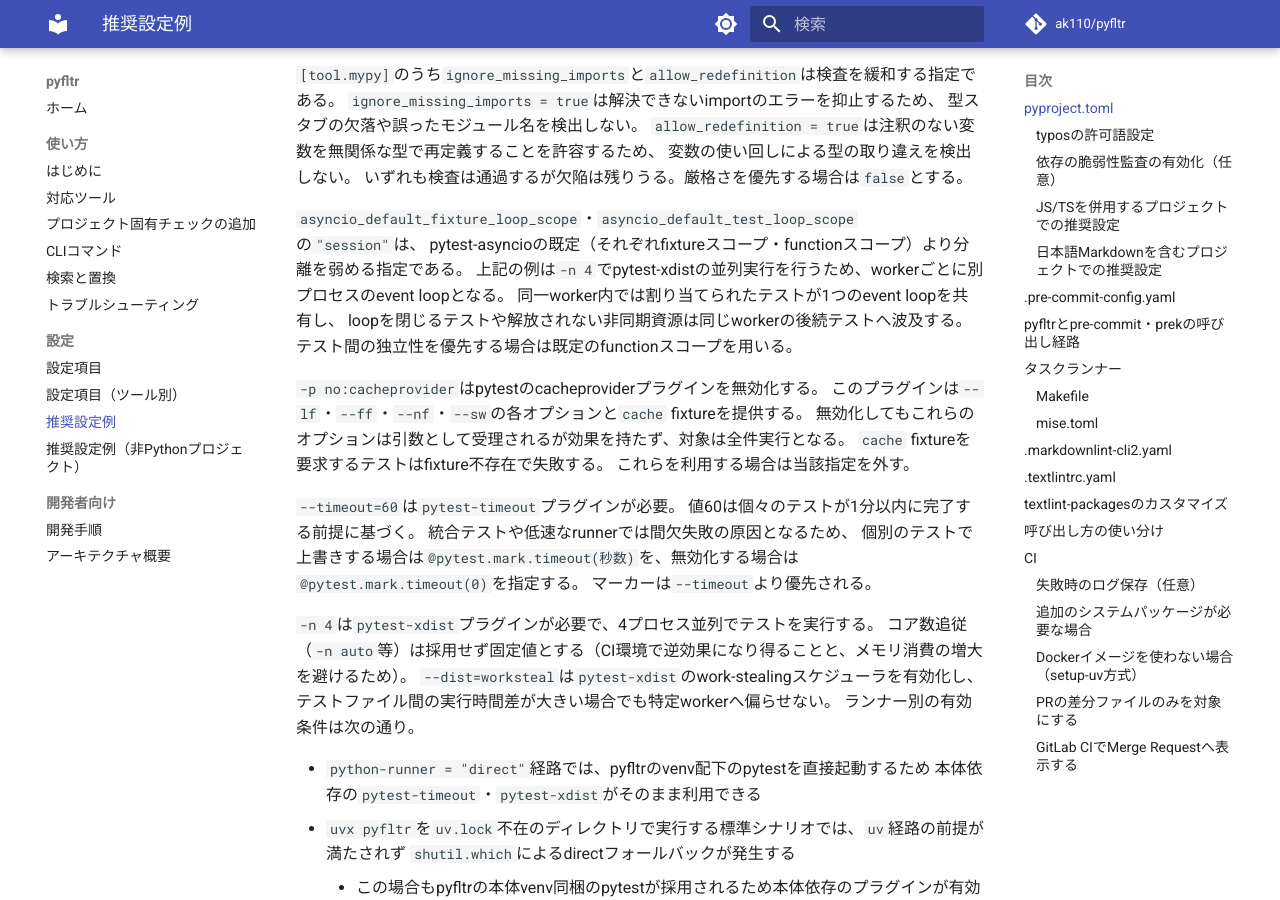
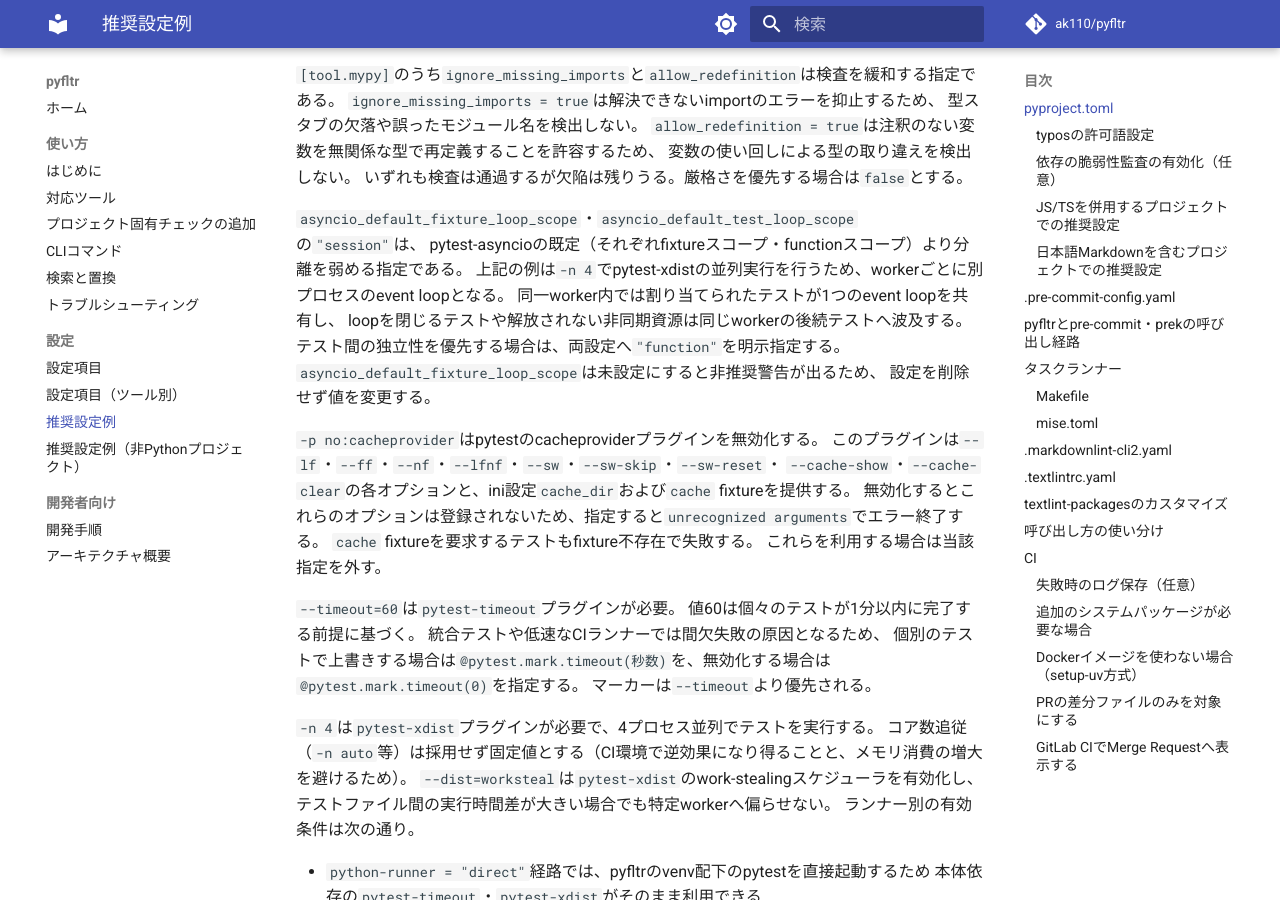
Before and after one commit to ak110/pyfltr, an MkDocs documentation site: the page built from docs/guide/recommended.md, in a window 1280 px wide and 900 px high, scrolled down 3404 px. Built offline with MkDocs 1.6.1 and Material for MkDocs 9.7.7, drawn with Linux system fonts in a browser that asks for light colours; comment, search, counter and statistics services are not loaded; some of the changed text lies outside the part shown.

Commit message:
fix(guide): レビューで判明した推奨設定の説明の誤りを是正する
直前の3コミットで追記した説明のうち、実測および公式資料と一致しない記述を
是正する。pytestのキャッシュ無効化時はオプションが受理されずエラー終了すること、
公開待機の即時解除に真偽値を指定できないこと、oxlintが補完ではなく置き換えを
第一の推奨とすること、整形ツールの除外設定が対象とする誤検知の実体、
コミット時に一括で走るチェックの対象範囲を、それぞれ事実に合わせる。

あわせて、カスタムチェックのサブプロジェクト分割設定が認識されない
不具合を是正し、案内した手段が警告なく機能する状態にした。

再発予防: 説明へ記載する値や挙動は、公式資料の該当記述または実行結果で
裏付けてから書くこととした。単発の測定値は実行ごとに変動しうるため、
変動する量は具体値ではなく性質として記述する。

Co-Authored-By: Claude Opus 5 (1M context) <noreply@anthropic.com>
Claude-Session: https://claude.ai/code/session_014AQ6nM1MwPcRcBq5Xs5VYA

```diff
--- a/.pre-commit-config.yaml
+++ b/.pre-commit-config.yaml
@@ -36,7 +36,7 @@ repos:
         # yamlはactionlint・yamllint、shellはshellcheck・shfmt、dockerfileはhadolintが対象とする。
         # pre-commit・prekは一致するファイルがコミットに含まれないとhook自体を起動しないため、
         # 欠けた種別だけを変更したコミットでは当該ツールが実行されない。
-        # `ec`・`gitleaks`・`typos`は全ファイルを対象とするため列挙では網羅できない。
+        # `prek`・`ec`・`typos`・`colloquial-check`は全ファイルを対象とするため列挙では網羅できない。
         # コミット時の起動範囲を抑えるため列挙を維持し、全体は`make test`で担保する。
         # `[tool.pyfltr]`でツールを追加で有効化した場合は当該種別の追加要否を確認する。
         types_or: [python, markdown, toml, yaml, shell, dockerfile]
--- a/docs/guide/recommended.md
+++ b/docs/guide/recommended.md
@@ -29,10 +29,9 @@ pyfltr本体の設定（`[tool.pyfltr]`）と、呼び出される各ツール
       意図的な並行実装や共通化すべきでない類似は理由コメント付き`# pylint: disable=duplicate-code`で個別抑制する。
       disableリストへの再追加や根拠を示さない閾値変更はしない
     - `pylint-args`へ`--jobs=4`を指定した状態で`duplicate-code`を有効化すると、
-      報告される重複の組み合わせが`--jobs=1`の場合と一致しないことがある。
-      pyfltr本体での実測（pylint 4.0.6・対象134ファイル・`min-similarity-lines = 4`）では、
-      検出件数は`--jobs=1`・`--jobs=4`ともに88件で一致した一方、
-      同一の重複箇所に対して報告されるファイルの組が3件で異なった。
+      同一の重複箇所に対して報告されるファイルの組が`--jobs=1`の場合と一致しないことがある。
+      重複はモジュール横断で集約する検査であり、並列実行では分割されたプロセス単位で
+      代表となる組が選ばれるためである。
       重複箇所を特定する場合は`--jobs=1`で再実行する
 - ruffの `per-file-ignores`: テストコード（`**_test.py`）とpackage init（`__init__.py`）のdocstring要求を除外する実用的な調整
 
@@ -156,17 +155,20 @@ pytest-asyncioの既定（それぞれfixtureスコープ・functionスコープ
 上記の例は`-n 4`でpytest-xdistの並列実行を行うため、workerごとに別プロセスのevent loopとなる。
 同一worker内では割り当てられたテストが1つのevent loopを共有し、
 loopを閉じるテストや解放されない非同期資源は同じworkerの後続テストへ波及する。
-テスト間の独立性を優先する場合は既定のfunctionスコープを用いる。
+テスト間の独立性を優先する場合は、両設定へ`"function"`を明示指定する。
+`asyncio_default_fixture_loop_scope`は未設定にすると非推奨警告が出るため、
+設定を削除せず値を変更する。
 
 `-p no:cacheprovider`はpytestのcacheproviderプラグインを無効化する。
-このプラグインは`--lf`・`--ff`・`--nf`・`--sw`の各オプションと`cache` fixtureを提供する。
-無効化してもこれらのオプションは引数として受理されるが効果を持たず、対象は全件実行となる。
-`cache` fixtureを要求するテストはfixture不存在で失敗する。
+このプラグインは`--lf`・`--ff`・`--nf`・`--lfnf`・`--sw`・`--sw-skip`・`--sw-reset`・
+`--cache-show`・`--cache-clear`の各オプションと、ini設定`cache_dir`および`cache` fixtureを提供する。
+無効化するとこれらのオプションは登録されないため、指定すると`unrecognized arguments`でエラー終了する。
+`cache` fixtureを要求するテストもfixture不存在で失敗する。
 これらを利用する場合は当該指定を外す。
 
 `--timeout=60`は`pytest-timeout`プラグインが必要。
 値60は個々のテストが1分以内に完了する前提に基づく。
-統合テストや低速なrunnerでは間欠失敗の原因となるため、
+統合テストや低速なCIランナーでは間欠失敗の原因となるため、
 個別のテストで上書きする場合は`@pytest.mark.timeout(秒数)`を、無効化する場合は`@pytest.mark.timeout(0)`を指定する。
 マーカーは`--timeout`より優先される。
 
@@ -625,9 +627,10 @@ jobs:
       イメージ同梱ツールの更新をCIで検知する用途には応えない
     - 固定キーからこの構成へ移行する場合、`restore-keys`は前方一致で照合するため
       移行前の固定キー（末尾のハイフンを持たない）には一致しない。
-      移行後の初回実行だけがキャッシュ無しで実行される。
+      移行後、当該ブランチかつ同一`path`での初回実行だけがキャッシュ無しで実行される。
       移行前の固定キーを`restore-keys`の2行目へ併記すると当該の1回を避けられる。
-      ただし効果は移行時の1回に限られ、以降は1行目が一致するため併記した行は使われない
+      ただし効果は移行時の1回に限られる。
+      当該prefixのキャッシュが保存された以降は1行目が一致するため、併記した行は使われない
     - 実行のたびに新しいエントリが増えるため、リポジトリのキャッシュ上限（既定10GB）と、
       7日間アクセスのないエントリが自動削除される仕様を前提に運用する
 - `pyfltr ci`: イメージ同梱のpyfltrをそのまま使う
--- a/pyproject.toml
+++ b/pyproject.toml
@@ -155,7 +155,7 @@ subproject-exclude = ["smoke_data"]
 # 実行時cwdが当該サブプロジェクトへ切り替わり、リポジトリルート基準の当該パスを解決できない。
 # 本リポジトリは subproject-exclude により候補がルート1件となり分割実行が発生せず、
 # 実行時cwdが起点cwd（リポジトリルート）と一致するため成立している。
-# 当該除外を解除する場合は絶対パス化か doc-codeblock-check-subproject-aware = false を要する。
+# 当該除外を解除する場合は絶対パス化するか、doc-codeblock-check-subproject-aware = false を指定する。
 [tool.pyfltr.custom-commands.doc-codeblock-check]
 type = "linter"
 path = "uv"
```
Also changed, not shown: .claude/skills/test-constraints/SKILL.md (+2 -1 lines), AGENTS.md (+2 -3 lines), docs/development/development.md (+3 -3 lines), docs/guide/recommended-nonpython.md (+11 -7 lines), 2 other files.
